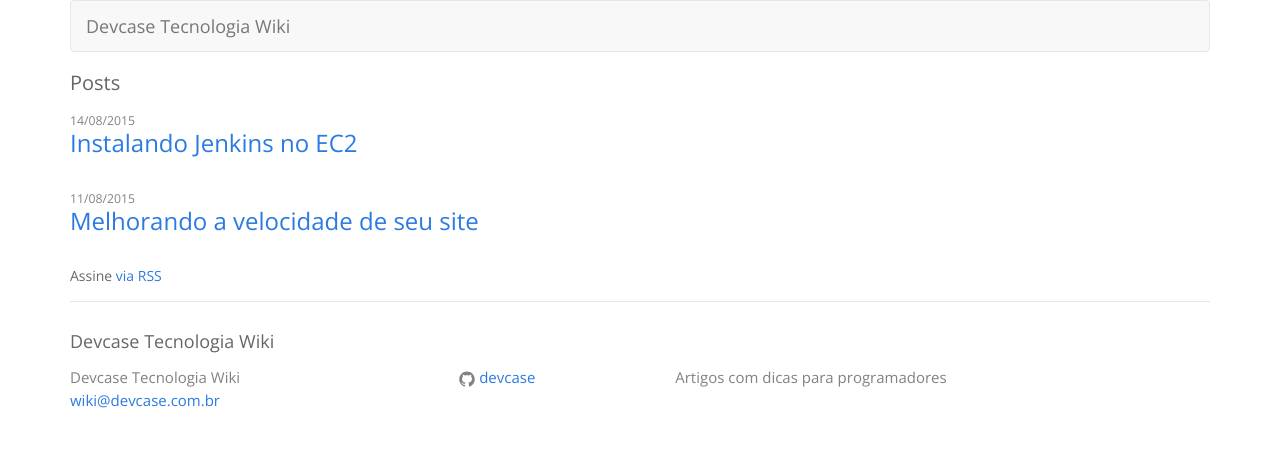
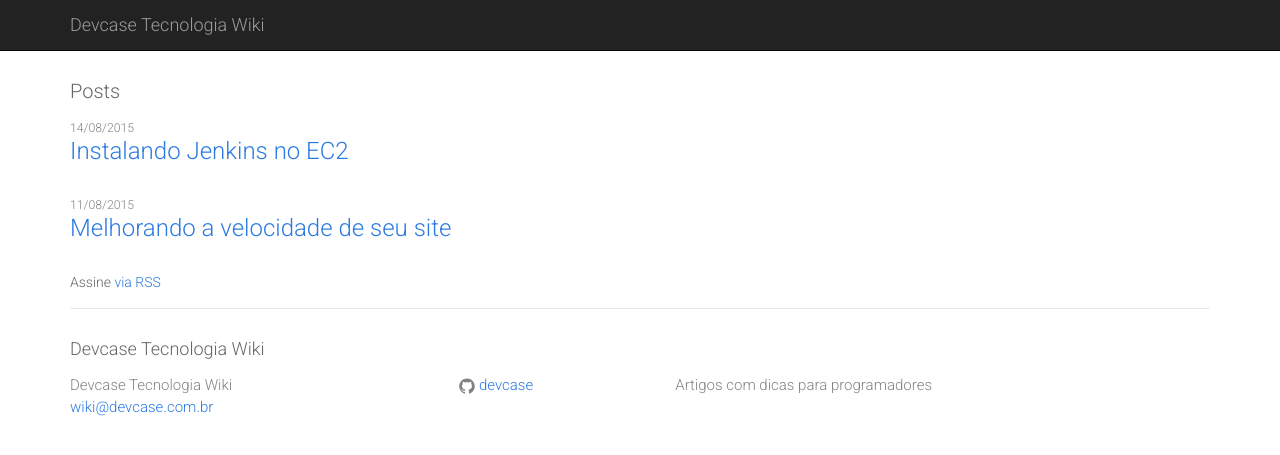
Before and after one commit to devcase/wiki, a Jekyll site: the page built from index.html, in a window 1280 px wide. Shown: the top 455 px of the page. Built offline with Jekyll 4.4.1, drawn with Linux system fonts in a browser that asks for light colours.

Commit message:
configuração e estilo

```diff
--- a/_includes/afterhtml.html
+++ b/_includes/afterhtml.html
@@ -1,5 +1,5 @@
-  <link href='http://fonts.googleapis.com/css?family=Cabin:400,400italic,500,500italic,600,600italic,700,700italic' rel='stylesheet' type='text/css'>
-  <link href='http://fonts.googleapis.com/css?family=Open+Sans:300,400' rel='stylesheet' type='text/css'>
+
+	<link href='http://fonts.googleapis.com/css?family=Roboto:400,300' rel='stylesheet' type='text/css'>
 <script>
   (function(i,s,o,g,r,a,m){i['GoogleAnalyticsObject']=r;i[r]=i[r]||function(){
   (i[r].q=i[r].q||[]).push(arguments)},i[r].l=1*new Date();a=s.createElement(o),
--- a/_includes/head.html
+++ b/_includes/head.html
@@ -12,4 +12,7 @@
 
   <link rel="canonical" href="{{ page.url | replace:'index.html','' | prepend: site.baseurl | prepend: site.url }}">
   <link rel="alternate" type="application/rss+xml" title="{{ site.title }}" href="{{ "/feed.xml" | prepend: site.baseurl | prepend: site.url }}" />
+  <style>
+	body {padding-top: 80px; padding-bottom: 30px;}
+  </style>
 </head>
--- a/_includes/header.html
+++ b/_includes/header.html
@@ -1,7 +1,7 @@
-<nav class="navbar navbar-default">
-  <div class="container-fluid">
+<nav class="navbar navbar-inverse navbar-fixed-top">
+  <div class="container">
     <div class="navbar-header">
-      <a class="navbar-brand" href="{{ site.baseurl }}">
+      <a class="navbar-brand" href="{{ site.baseurl }}/">
         {{ site.title }}
       </a>
     </div>
--- a/css/main.scss
+++ b/css/main.scss
@@ -6,10 +6,11 @@
 
 
 // Our variables
-$base-font-family: 'Open Sans', Helvetica, Arial, sans-serif;
+$base-font-family: 'Roboto', 'Open Sans', Helvetica, Arial, sans-serif;
 $base-font-size:   14px;
 $small-font-size:  $base-font-size * 0.875;
 $base-line-height: 1.5;
+
 
 $spacing-unit:     30px;
 
```
